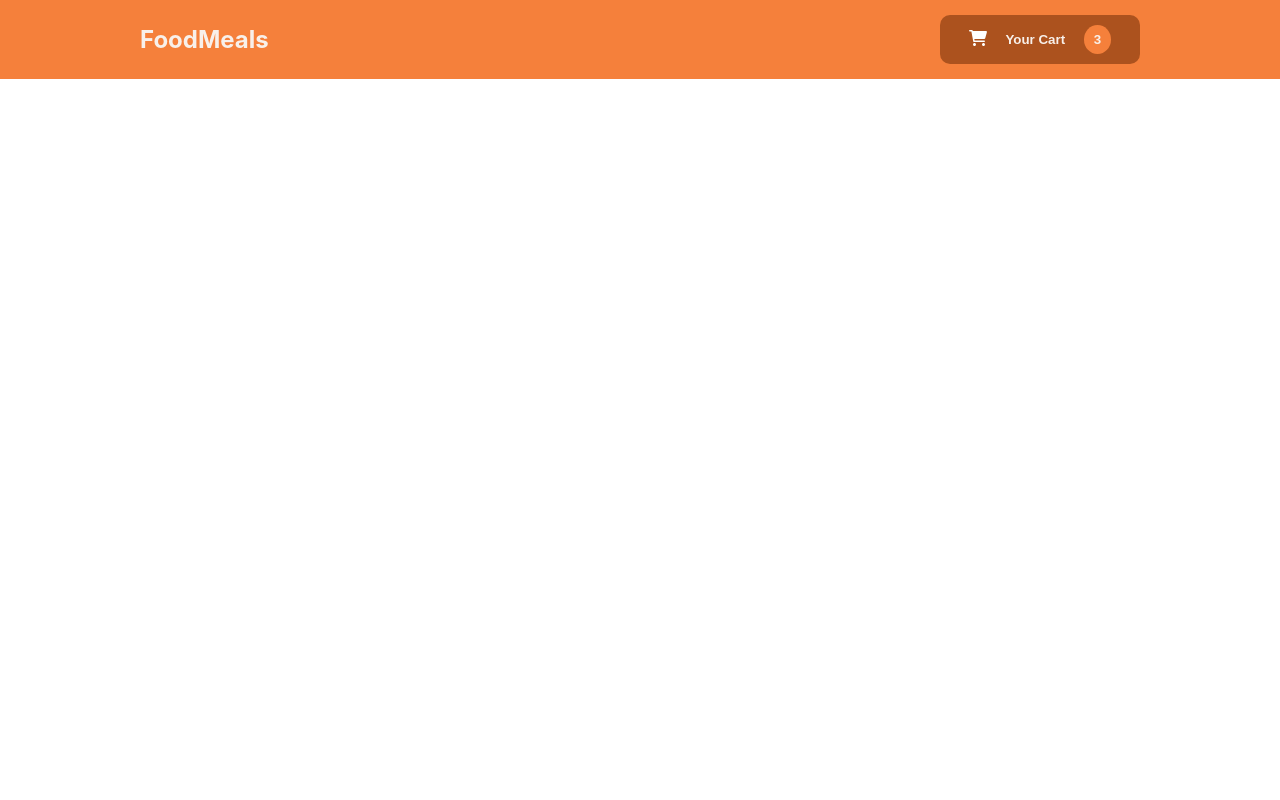
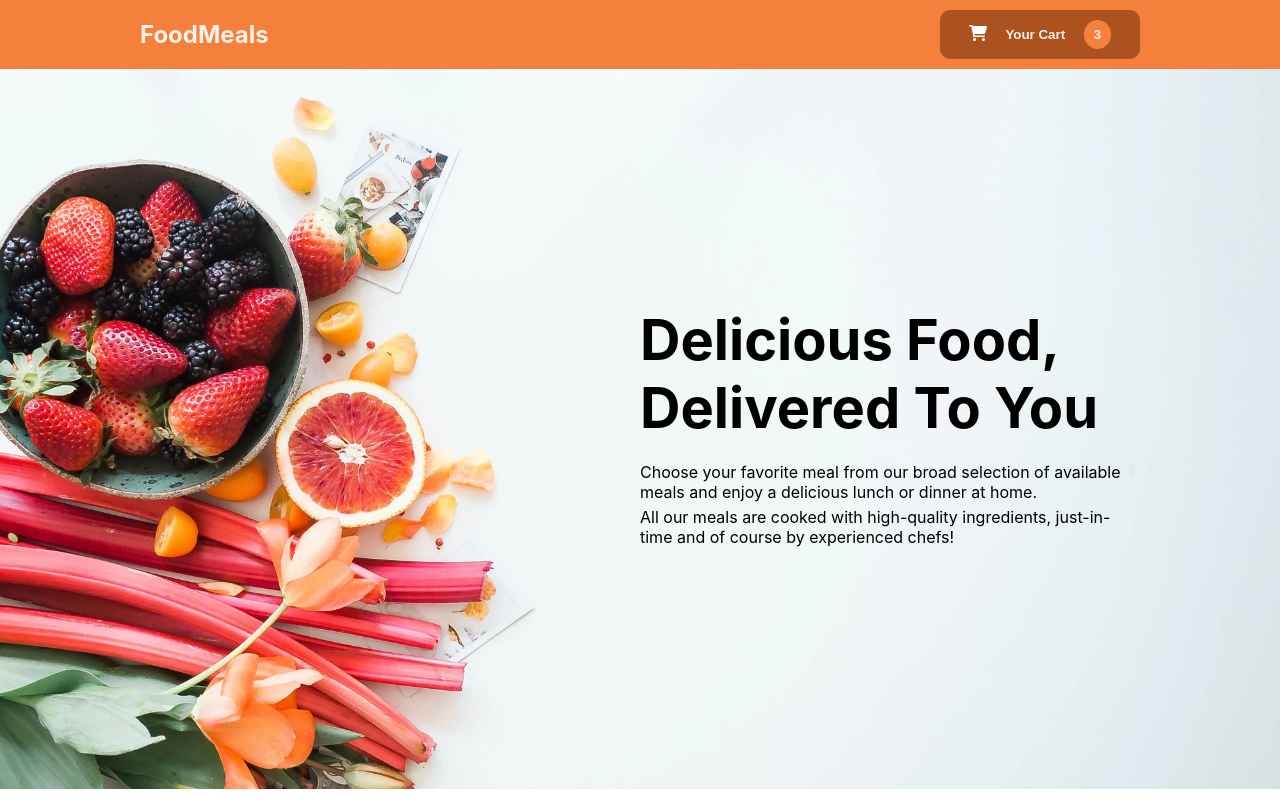
Before and after one commit to Dedenno17/food-order-app, a React (Create React App) app: page / in a window 1280 px wide. Built offline with nearby package versions, Linux system fonts and the light colour scheme.

Commit message:
Menambahkan Hero component, & memberinya style

```diff
--- a/src/App.js
+++ b/src/App.js
@@ -1,10 +1,12 @@
 //pages
+import Hero from './components/Hero/Hero';
 import Navbar from './components/Navbar/Navbar';
 
 function App() {
   return (
     <div className="App">
      <Navbar />
+     <Hero />
     </div>
   );
 }
--- /dev/null
+++ b/src/components/Hero/Hero.js
@@ -0,0 +1,23 @@
+import classes from './Hero.module.css';
+
+const Hero = () => {
+    return (
+        <div className={classes.hero}>
+            <div className={classes.summary}>
+                <section>
+                    <h2>Delicious Food, Delivered To You</h2>
+                    <p>
+                        Choose your favorite meal from our broad selection of available meals
+                        and enjoy a delicious lunch or dinner at home.
+                    </p>
+                    <p>
+                        All our meals are cooked with high-quality ingredients, just-in-time and
+                        of course by experienced chefs!
+                    </p>
+                </section>
+            </div>
+        </div>
+    );
+}
+
+export default Hero;
--- /dev/null
+++ b/src/components/Hero/Hero.module.css
@@ -0,0 +1,33 @@
+.hero {
+    width: 100%;
+    height: 90vh;
+    overflow: hidden;
+    background: url(../../assets/hero.webp);
+    background-repeat: no-repeat;
+    background-size: cover;
+    background-position: center top;
+}
+
+.summary {
+    max-width: 1000px;
+    height: 100%;
+    margin: auto;
+    display: flex;
+    justify-content: flex-end;
+}
+
+.summary section {
+    width: 50%;
+    display: flex;
+    flex-direction: column;
+    justify-content: center;
+}
+
+.summary section h2 {
+    font-size: 3.5rem;
+    margin-bottom: 20px;
+}
+
+.summary section p {
+    margin-bottom: 5px;
+}
--- a/src/components/Navbar/Navbar.module.css
+++ b/src/components/Navbar/Navbar.module.css
@@ -6,7 +6,7 @@
 nav {
     max-width: 1000px;
     height: 100%;
-    padding: 15px 0;
+    padding: 10px 0;
     margin: auto;
     display: flex;
     justify-content: space-between;
```
Also changed, not shown: src/assets/hero.webp (added).
